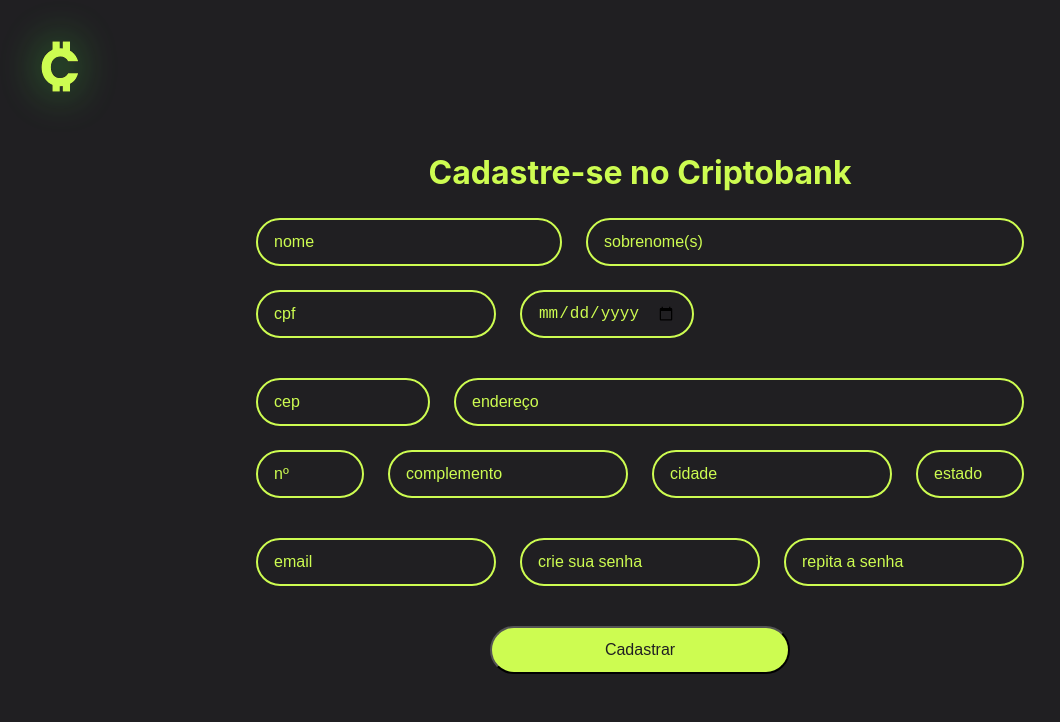
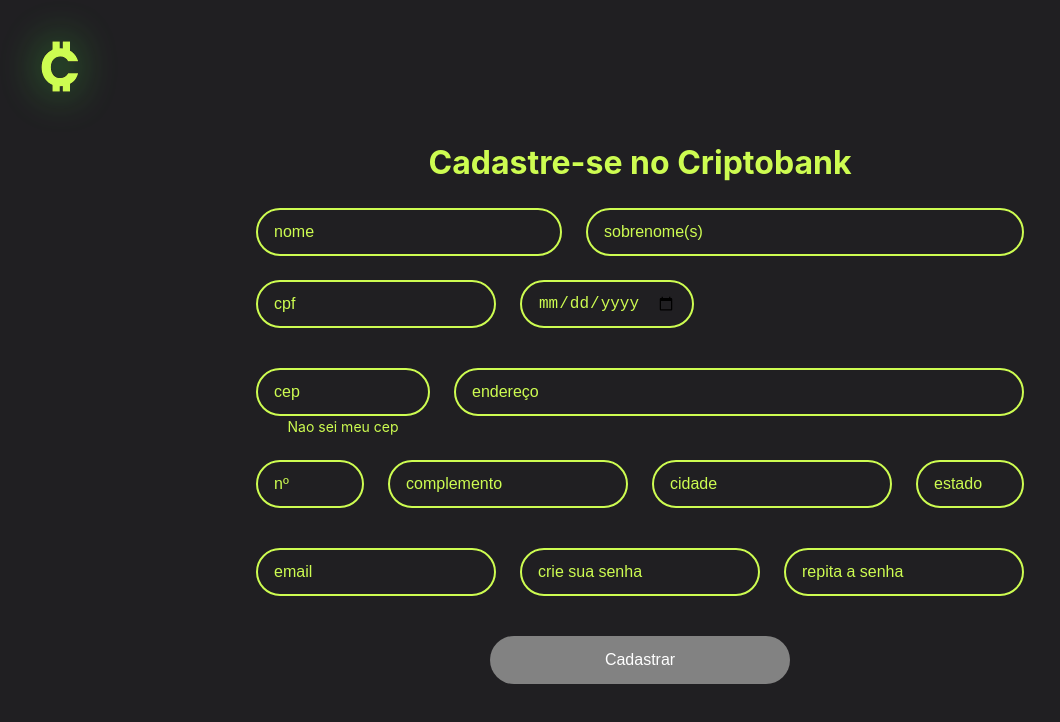
Before and after one commit to lorena-rabelo/criptobank, a React (Create React App) app in the folder my-app/: page /register in a window 1280 px wide. Shown: the top 722 px of the page, without its empty margins (0-1060 px from the left). Built offline with nearby package versions, Linux system fonts and the light colour scheme.

Commit message:
Adding 'correios' api

```diff
--- a/my-app/src/components/Button/style.js
+++ b/my-app/src/components/Button/style.js
@@ -3,9 +3,10 @@
 export const BaseButton = styled.button`
   width: 300px;
   height: 48px;
-  background-color: #cdfc51;
+  background-color: ${(props) => (props.isDisabled ? "#828282;" : "#cdfc51")};
   border-radius: 24px;
-  color: #201f22;
+  color: ${(props) => (props.isDisabled ? "white" : "#201f22")};
   padding: 8px 16px;
   font-size: 16px;
+  border: none;
 `;
--- a/my-app/src/pages/Register/index.js
+++ b/my-app/src/pages/Register/index.js
@@ -1,4 +1,5 @@
 import React, { useState } from "react";
+import cepApi from "../../cepApi";
 import Button from "../../components/Button";
 import Input from "../../components/Input";
 
@@ -9,15 +10,33 @@
   const [lastNames, setLastNames] = useState("");
   const [birthdayDate, setBirthdayDate] = useState("");
   const [cpf, setCpf] = useState("");
+
   const [cep, setCep] = useState("");
   const [address, setAddress] = useState("");
+  // const [neighborhood, setNeighborhood] = useState("");
   const [state, setState] = useState("");
   const [city, setCity] = useState("");
   const [number, setNumber] = useState("");
   const [complement, setComplement] = useState("");
+
   const [email, setEmail] = useState("");
   const [password, setPassword] = useState("");
+  const [confirmPassword, setConfirmPassword] = useState("");
+  const [disabled, setDisabled] = useState(true);
+
   const handleSubmit = () => console.log("submit");
+
+  const getAddress = async () => {
+    await cepApi
+      .get(`/ws/${cep}/json`)
+      .then((response) => fillAddress(response.data));
+  };
+
+  const fillAddress = ({ localidade, uf, logradouro }) => {
+    setAddress(logradouro);
+    setCity(localidade);
+    setState(uf);
+  };
 
   return (
     <S.Wrapper>
@@ -42,7 +61,7 @@
           </S.LastNames>
           <S.Cpf>
             <Input
-              type="text"
+              type="number"
               placeholder="cpf"
               value={cpf}
               onChange={({ target }) => setCpf(target.value)}
@@ -66,7 +85,16 @@
               placeholder="cep"
               value={cep}
               onChange={({ target }) => setCep(target.value)}
+              onBlur={getAddress}
             />
+            <S.CustomLink
+              href="https://buscacepinter.correios.com.br/"
+              target="_blank"
+              rel="noopener noreferrer"
+            >
+              {" "}
+              Nao sei meu cep{" "}
+            </S.CustomLink>
           </S.Cep>
           <S.Address>
             <Input
@@ -131,12 +159,14 @@
             <Input
               type="password"
               placeholder="repita a senha"
-            value={password}
-            onChange={({ target }) => setPassword(target.value)}
+              value={confirmPassword}
+              onChange={({ target }) => setConfirmPassword(target.value)}
             />
           </S.ConfirmPassword>
         </S.InputWrapper>
-        <Button type="submit">Cadastrar</Button>
+        <Button type="submit" disabled={disabled}>
+          Cadastrar
+        </Button>
       </S.Form>
       {/* <S.CustomLink to="/"> Ainda não tenho cadastro </S.CustomLink> */}
     </S.Wrapper>
--- a/my-app/src/pages/Register/style.js
+++ b/my-app/src/pages/Register/style.js
@@ -1,5 +1,5 @@
 import styled from "styled-components";
-// import { Link } from "react-router-dom";
+import { Link } from "react-router-dom";
 import Input from "../../components/Input";
 
 export const Wrapper = styled.section`
@@ -20,7 +20,6 @@
 export const InputWrapper = styled.div`
   display: grid;
   grid-template-columns: repeat(12, 1fr);
-  /* grid-template-rows: 1fr 1fr; */
   gap: 24px;
   margin-bottom: 40px;
 `;
@@ -78,9 +77,8 @@
 `;
 
 
-// export const CustomLink = styled(Link)`
-//   text-decoration: none;
-//   color: #cdfc51;
-//   font-size: 18px;
-//   margin-top: 16px;
-// `;
+export const CustomLink = styled.a`
+  text-decoration: none;
+  color: #cdfc51;
+  font-size: 14px;
+`;
```
Lines whose indentation alone changed are shown as unchanged.
